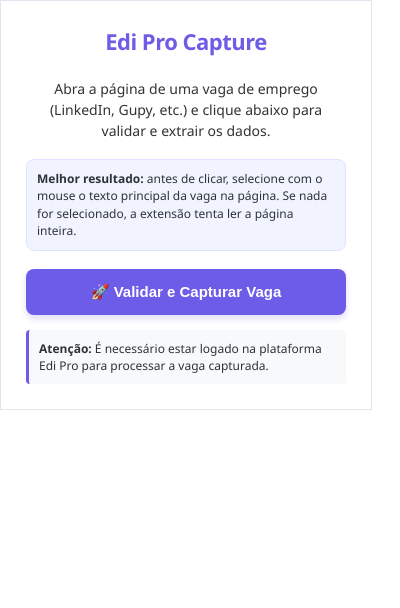
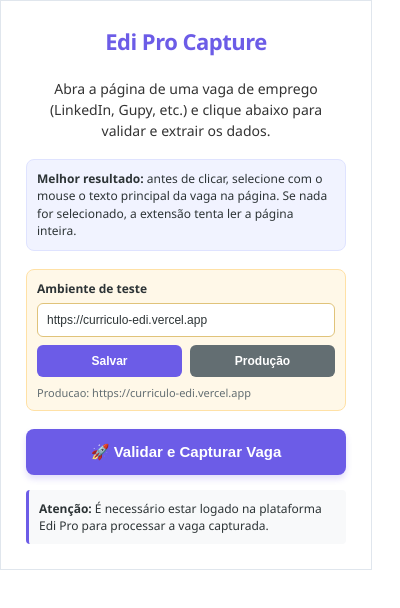
Before and after one commit to danidopx/CV_Edi_Pro, a browser extension: page chrome-extension/popup.html in a window 400 px wide. Drawn offline with Linux system fonts and the light colour scheme.

Commit message:
feat: add extension environment switcher

```diff
--- a/chrome-extension/popup.html
+++ b/chrome-extension/popup.html
@@ -11,6 +11,13 @@
         button:disabled { background: #b2bec3; cursor: not-allowed; transform: none; box-shadow: none; }
         .dica-selecao { margin: 0 0 18px; padding: 10px; background: #f1f3ff; border: 1px solid #dfe3ff; border-radius: 8px; font-size: 12px; color: #2d3436; text-align: left; line-height: 1.45; }
         .aviso-login { margin-top: 15px; padding: 10px; background: #f8f9fa; border-left: 3px solid #6c5ce7; border-radius: 4px; font-size: 12px; color: #2d3436; text-align: left; }
+        .config-ambiente { display: none; margin: 0 0 18px; padding: 10px; background: #fff8e8; border: 1px solid #ffe1a6; border-radius: 8px; text-align: left; }
+        .config-ambiente label { display: block; margin-bottom: 6px; font-size: 12px; font-weight: 800; color: #2d3436; }
+        .config-ambiente input { box-sizing: border-box; width: 100%; margin-bottom: 8px; padding: 9px; border: 1px solid #e0c37a; border-radius: 6px; font-size: 12px; color: #2d3436; }
+        .config-acoes { display: grid; grid-template-columns: 1fr 1fr; gap: 8px; }
+        .config-acoes button { padding: 9px; font-size: 12px; border-radius: 6px; box-shadow: none; }
+        .config-acoes .secundario { background: #636e72; }
+        .ambiente-atual { margin: 8px 0 0; font-size: 11px; color: #636e72; overflow-wrap: anywhere; }
     </style>
 </head>
 <body>
@@ -22,6 +29,16 @@
         <strong>Melhor resultado:</strong> antes de clicar, selecione com o mouse o texto principal da vaga na página. Se nada for selecionado, a extensão tenta ler a página inteira.
     </div>
 
+    <div id="config-ambiente" class="config-ambiente">
+        <label for="input-site-url">Ambiente de teste</label>
+        <input id="input-site-url" type="url" placeholder="https://sua-preview.vercel.app">
+        <div class="config-acoes">
+            <button id="btn-salvar-url" type="button">Salvar</button>
+            <button id="btn-usar-producao" class="secundario" type="button">Produção</button>
+        </div>
+        <div id="ambiente-atual" class="ambiente-atual"></div>
+    </div>
+
     <button id="btn-capturar">🚀 Validar e Capturar Vaga</button>
 
     <div class="aviso-login">
--- a/chrome-extension/popup.js
+++ b/chrome-extension/popup.js
@@ -1,6 +1,6 @@
-const SEU_SITE_URL = 'https://curriculo-edi.vercel.app';
-const AI_VALIDATION_ENDPOINT = `${SEU_SITE_URL}/api/validar-vaga`;
-const SALVAR_VAGA_ENDPOINT = `${SEU_SITE_URL}/api/salvar-vaga`;
+const MODO_CONFIGURACAO_AMBIENTE = true;
+const SITE_PRODUCAO_URL = 'https://curriculo-edi.vercel.app';
+const STORAGE_SITE_URL_KEY = 'ediProSiteUrl';
 const MAX_TEXTO_VAGA_LENGTH = 8000;
 const MIN_TEXTO_VAGA_LENGTH = 80;
 const VALIDACAO_IA_PROMPT = `
@@ -18,6 +18,12 @@
 `;
 
 const btnCapturar = document.getElementById('btn-capturar');
+const configAmbiente = document.getElementById('config-ambiente');
+const inputSiteUrl = document.getElementById('input-site-url');
+const btnSalvarUrl = document.getElementById('btn-salvar-url');
+const btnUsarProducao = document.getElementById('btn-usar-producao');
+const ambienteAtual = document.getElementById('ambiente-atual');
+let siteUrlAtual = SITE_PRODUCAO_URL;
 
 function setButtonStatus(text, disabled = false) {
     btnCapturar.innerText = text;
@@ -27,6 +33,41 @@
 function normalizarMensagemErro(mensagem) {
     if (!mensagem) return 'Nao foi possivel concluir a captura.';
     return mensagem.length > 90 ? `${mensagem.substring(0, 87)}...` : mensagem;
+}
+
+function normalizarSiteUrl(url) {
+    const valor = typeof url === 'string' ? url.trim().replace(/\/+$/, '') : '';
+
+    if (!valor) return SITE_PRODUCAO_URL;
+    if (!/^https:\/\/[a-z0-9.-]+(:\d+)?$/i.test(valor)) {
+        throw new Error('Informe uma URL HTTPS valida.');
+    }
+
+    return valor;
+}
+
+function atualizarTextoAmbiente() {
+    if (!ambienteAtual) return;
+    const label = siteUrlAtual === SITE_PRODUCAO_URL ? 'Producao' : 'Teste';
+    ambienteAtual.innerText = `${label}: ${siteUrlAtual}`;
+}
+
+async function carregarSiteUrl() {
+    if (!MODO_CONFIGURACAO_AMBIENTE || !chrome.storage?.local) {
+        siteUrlAtual = SITE_PRODUCAO_URL;
+        return siteUrlAtual;
+    }
+
+    const dados = await chrome.storage.local.get(STORAGE_SITE_URL_KEY);
+    siteUrlAtual = normalizarSiteUrl(dados[STORAGE_SITE_URL_KEY]);
+
+    if (inputSiteUrl) inputSiteUrl.value = siteUrlAtual;
+    atualizarTextoAmbiente();
+    return siteUrlAtual;
+}
+
+function getEndpoint(path) {
+    return `${siteUrlAtual}${path}`;
 }
 
 async function capturarTextoDaAba(tabId) {
@@ -51,7 +92,7 @@
 }
 
 async function validarTextoComIa(captura) {
-    const res = await fetch(AI_VALIDATION_ENDPOINT, {
+    const res = await fetch(getEndpoint('/api/validar-vaga'), {
         method: 'POST',
         credentials: 'include',
         headers: {
@@ -87,7 +128,7 @@
 }
 
 async function salvarVagaNoBackend(idVaga, textoVaga) {
-    const res = await fetch(SALVAR_VAGA_ENDPOINT, {
+    const res = await fetch(getEndpoint('/api/salvar-vaga'), {
         method: 'POST',
         credentials: 'include',
         headers: {
@@ -109,6 +150,7 @@
     setButtonStatus('⏳ Lendo pagina...', true);
 
     try {
+        await carregarSiteUrl();
         const [tab] = await chrome.tabs.query({ active: true, currentWindow: true });
 
         if (!tab || !tab.id) {
@@ -135,10 +177,40 @@
 
         setButtonStatus('✔ Sucesso!', true);
         setTimeout(() => {
-            chrome.tabs.create({ url: `${SEU_SITE_URL}/?vaga_id=${idVaga}` });
+            chrome.tabs.create({ url: `${siteUrlAtual}/?vaga_id=${idVaga}` });
         }, 500);
     } catch (e) {
         console.error(e);
         setButtonStatus(normalizarMensagemErro(e.message), false);
     }
 });
+
+async function iniciarConfiguracaoAmbiente() {
+    if (!MODO_CONFIGURACAO_AMBIENTE || !configAmbiente) {
+        return;
+    }
+
+    configAmbiente.style.display = 'block';
+    await carregarSiteUrl();
+
+    btnSalvarUrl?.addEventListener('click', async () => {
+        try {
+            siteUrlAtual = normalizarSiteUrl(inputSiteUrl?.value);
+            await chrome.storage.local.set({ [STORAGE_SITE_URL_KEY]: siteUrlAtual });
+            atualizarTextoAmbiente();
+            setButtonStatus('Ambiente salvo', false);
+        } catch (error) {
+            setButtonStatus(normalizarMensagemErro(error.message), false);
+        }
+    });
+
+    btnUsarProducao?.addEventListener('click', async () => {
+        siteUrlAtual = SITE_PRODUCAO_URL;
+        if (inputSiteUrl) inputSiteUrl.value = SITE_PRODUCAO_URL;
+        await chrome.storage.local.remove(STORAGE_SITE_URL_KEY);
+        atualizarTextoAmbiente();
+        setButtonStatus('Producao selecionada', false);
+    });
+}
+
+iniciarConfiguracaoAmbiente();
```
Also changed, not shown: chrome-extension/README.md, chrome-extension/manifest.json.
